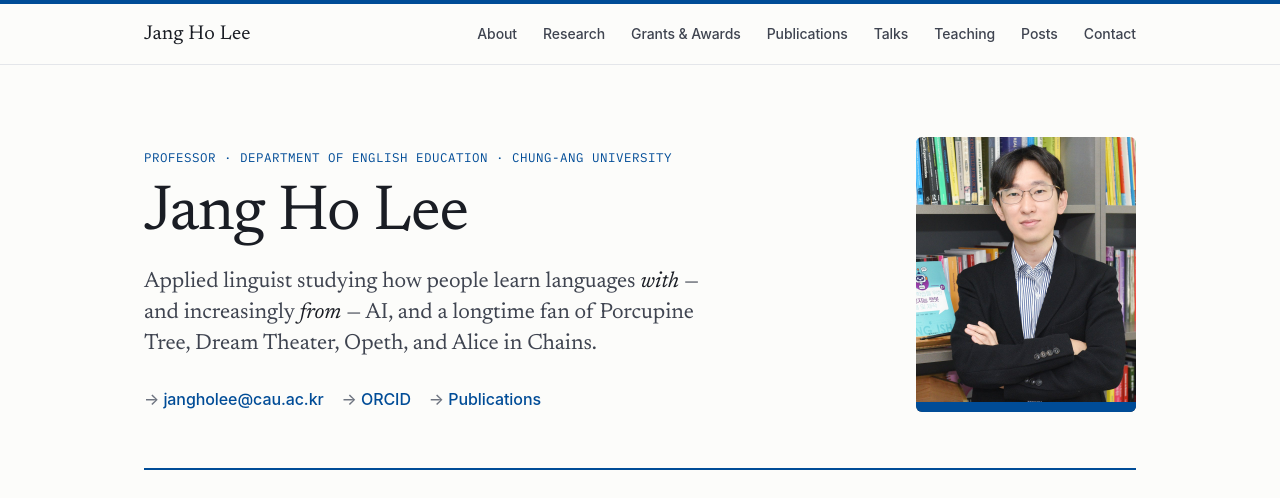
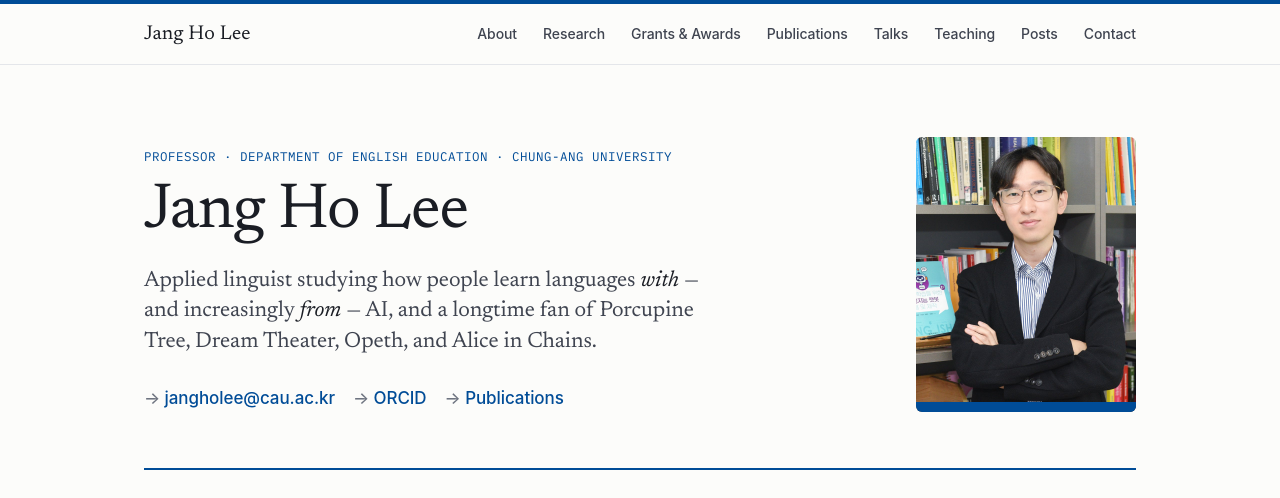
Before and after one commit to jangho330/jangho330.github.io, a Jekyll site: the page built from index.html, in a window 1280 px wide. Shown: the top 498 px of the page. Built offline with Jekyll 4.4.1, drawn with Linux system fonts in a browser that asks for light colours; some web fonts are replaced.

Commit message:
Update style.css

```diff
--- a/assets/css/style.css
+++ b/assets/css/style.css
@@ -35,7 +35,7 @@
 h1{font-family:var(--display);font-weight:400;font-size:clamp(40px,6vw,64px);line-height:1.02;letter-spacing:-.015em;margin:0 0 20px}
 .lede{font-family:var(--display);font-size:22px;line-height:1.4;color:var(--ink-2);margin:0 0 26px;max-width:46ch}
 .lede em{font-style:italic;color:var(--ink)}
-.links{display:flex;flex-wrap:wrap;gap:8px 18px;font-size:16px;font-weight:500}
+.links{display:flex;flex-wrap:wrap;gap:8px 18px;font-size:17px;font-weight:500}
 .links a::before{content:"→ ";color:var(--slate)}
 .portrait{aspect-ratio:4/5;border-radius:6px;overflow:hidden;position:relative;background:var(--paper-2)}
 .portrait img{width:100%;height:100%;object-fit:cover;display:block}
```
